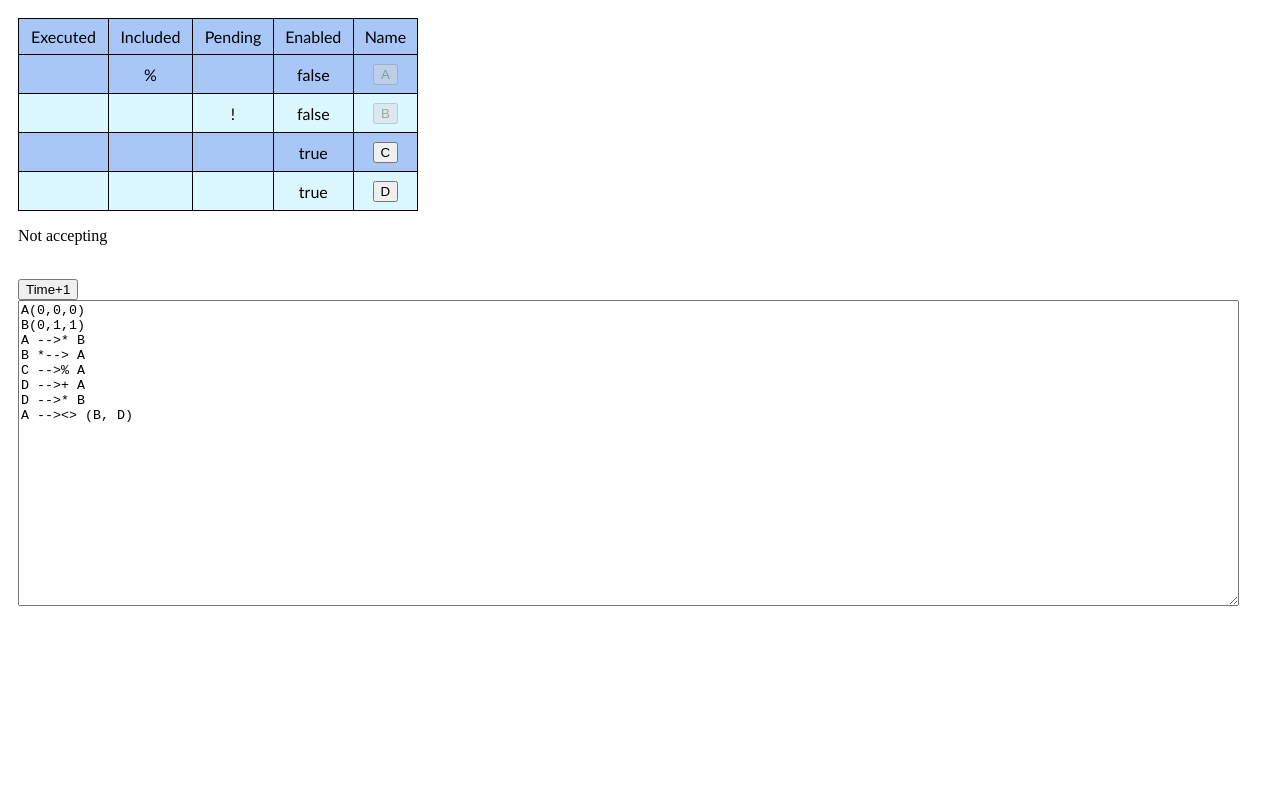
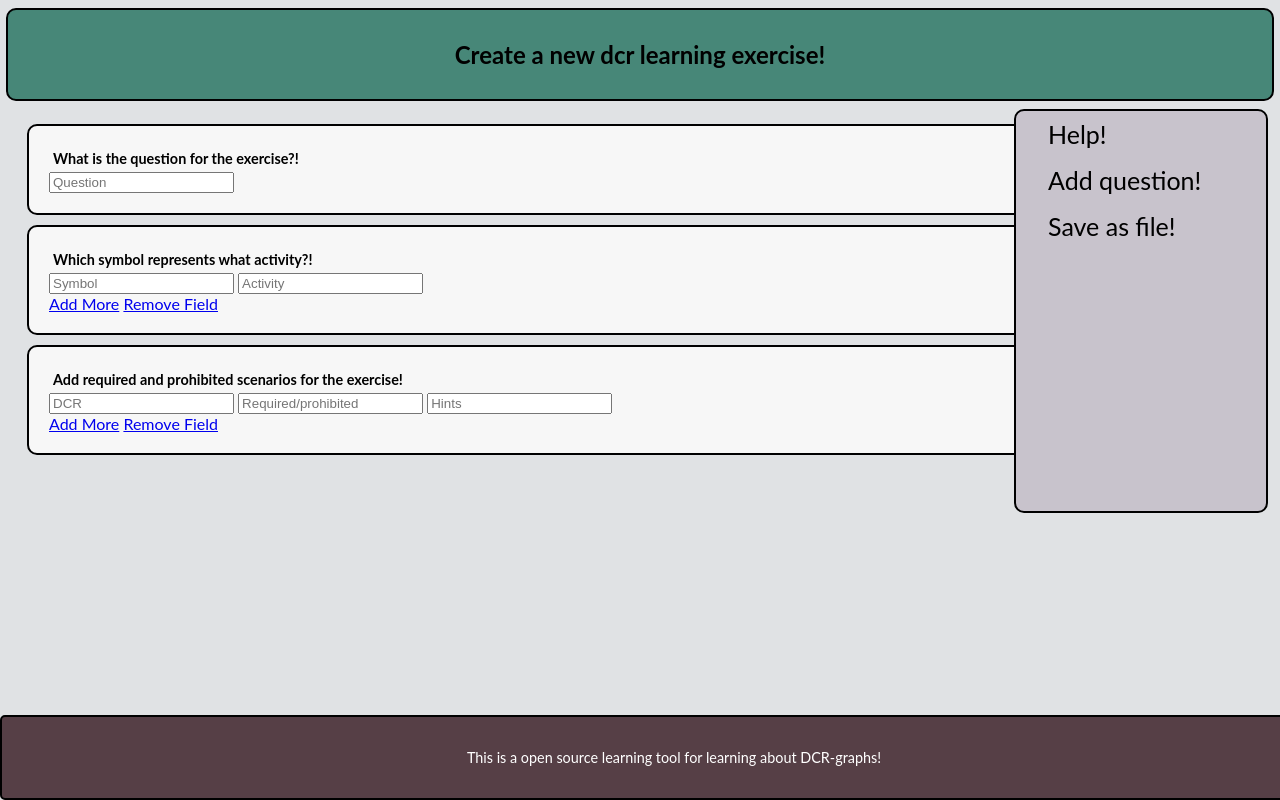
Before and after one commit to tslaats/SEA2021, a plain HTML site: page creator.html in a window 1280 px wide. Drawn offline with Linux system fonts and the light colour scheme.

Commit message:
Beginning of creater interface

```diff
--- a/creator.html
+++ b/creator.html
@@ -1,12 +1,109 @@
-<!doctype html>
+<!DOCTYPE html>
 <html lang="en">
+
 <head>
+  <title>JavaScript DCR Graphs Engine</title>
   <meta charset="utf-8">
-  <title>JavaScript DCR Graphs Engine</title>
   <meta name="description" content="JavaScript DCR Graphs Engine">
   <meta name="author" content="Tijs Slaats">
-  <link rel="stylesheet" href="css/styles.css?v=1.0">
+  <meta name="viewport" content="width=device-width, initial-scale=1">
+  <style>
+    body {
+      font-family: "Lato", sans-serif;
+      margin: 8px 6px 8px 6px;
+      background-color: #e0e2e4;
+      overflow-y: scroll;
+    }
+
+    main {
+      padding: 5px;
+      margin: 8px 6px 8px 6px;
+      width: 80%;
+    }
+
+    main>h1,
+    p,
+    .browser {
+      margin: 10px;
+      padding: 20px;
+    }
+
+    .header {
+      padding: 10px 16px;
+      background: #478778;
+      color: black;
+      text-align: center;
+      border: 2px solid black;
+      border-radius: 10px;
+    }
+    .sidenav {
+      height: 50%;
+      width: 250px;
+      position: fixed;
+      z-index: 1;
+      top: 10;
+      right: 0;
+      background-color: #c8c3cc;
+      overflow-x: hidden;
+      transition: 0.5s;
+      margin: 8px 12px 8px 6px;
+      border: 2px solid black;
+      border-radius: 10px;
+
+    }
+
+    .sidenav a {
+      padding: 8px 8px 8px 32px;
+      text-decoration: none;
+      font-size: 25px;
+      color: black;
+      display: block;
+      transition: 0.3s;
+    }
+
+    .sidenav a:hover {
+      color: #f1f1f1;
+    }
+
+    .footer {
+      position: fixed;
+      left: 0;
+      bottom: 0;
+      width: 100%;
+      background-color: #563f46;
+      color: white;
+      text-align: center;
+      border: 2px solid black;
+      border-radius: 5px;
+      padding: 8px 8px 8px 32px;
+    }
+
+    .browser {
+      background: #F7F7F7;
+      width: 95%;
+      border: 2px solid black;
+      border-radius: 10px;
+    }
+
+    .browser>h2,
+    p {
+      margin: 4px;
+      font-size: 90%;
+    }
+
+
+    @media screen and (max-height: 450px) {
+      .sidenav {
+        padding-top: 15px;
+      }
+
+      .sidenav a {
+        font-size: 18px;
+      }
+    }
+  </style>
 </head>
+
 <body>
   <script src="js/lodash.js"></script>
   <script src="js/jQuery.js"></script>
@@ -15,24 +112,162 @@
   <script src="js/dcr_parser.js"></script>
   <script src="js/GUI.js"></script>
 
-  <table id="task-table"></table>
-  <p id="accepting"></p>
-  <br />
 
-  <button id="btn-time">Time+1</button>&nbsp;
-  <br />
 
-  <textarea id="ta-dcr" rows="20" cols="150">
-A(0,0,0)
-B(0,1,1)
-A -->* B
-B *--> A
-C -->% A
-D -->+ A
-D -->* B
-A --><> (B, D)
-  </textarea>
-  <p id="parse-error"></p>
+  <div class="header">
+    <h2>Create a new dcr learning exercise!</h2>
+  </div>
+
+
+  <div id="mySidenav" class="sidenav">
+
+    <a href="#">Help!</a>
+    <a href="#">Add question!</a>
+    <a href="#">Save as file!</a>
+
+  </div>
+
+  <main>
+    <article class="browser">
+      <h2>What is the question for the exercise?!</h2>
+
+      <input type="text" id="question" name="question" placeholder="Question">
+    </article>
+
+    <article class="browser">
+      <h2>Which symbol represents what activity?!</h2>
+      <form class="form-inline">
+        <div id="activity">
+          <input type="text" id="sym" name="sym" size="20" placeholder="Symbol">
+
+          <input type="text" name="act" name="act" size="20" placeholder="Activity">
+        </div>
+        <div class="controls">
+          <a href="#" id="add_more_fields">Add More</a>
+          <a href="#" id="remove_fields">Remove Field</a>
+        </div>
+
+      </form>
+    </article>
+
+    <article class="browser">
+      <h2>Add required and prohibited scenarios for the exercise!</h2>
+      <form class="form-inline">
+        <div id="scenarios">
+          <input type="text" name="dcr" id="dcr" size="20" placeholder="DCR">
+
+          <input type="text" name="req" id="req" size="20" placeholder="Required/prohibited">
+
+          <input type="text" name="hints" id="hints" size="20" placeholder="Hints">
+
+        </div>
+        <div class="controls">
+          <a href="#" id="more_fields">Add More</a>
+          <a href="#" id="less_fields">Remove Field</a>
+        </div>
+
+      </form>
+    </article>
+
+  </main>
+
+
+
+  <div class="footer">
+    <p>This is a open source learning tool for learning about DCR-graphs!</p>
+  </div>
 
 </body>
+
 </html>
+
+
+<script>
+
+
+
+  var activity = document.getElementById('activity');
+
+  var add_more_fields = document.getElementById('add_more_fields');
+  var remove_fields = document.getElementById('remove_fields');
+
+  add_more_fields.onclick = function () {
+    var newField = document.createElement('input');
+    newField.setAttribute('type', 'text');
+    newField.setAttribute('name', 'sym');
+    newField.setAttribute('id', 'sym');
+    newField.setAttribute('size', 20);
+    newField.setAttribute('placeholder', 'Symbol');
+
+    var newField1 = document.createElement('input');
+    newField1.setAttribute('type', 'text');
+    newField1.setAttribute('name', 'act');
+    newField1.setAttribute('id', 'act');
+    newField1.setAttribute('size', 20);
+    newField1.setAttribute('placeholder', 'Activity');
+
+    var br = document.createElement("br");
+
+    activity.appendChild(br);
+    activity.appendChild(newField);
+    activity.appendChild(newField1);
+
+  }
+
+  remove_fields.onclick = function () {
+    var input_tags = activity.getElementsByTagName('input');
+    if (input_tags.length > 2) {
+      activity.removeChild(input_tags[(input_tags.length) - 1]);
+      activity.removeChild(input_tags[(input_tags.length) - 1]);
+    }
+  }
+
+  var scenarios = document.getElementById('scenarios');
+
+  var more_fields = document.getElementById('more_fields');
+  var less_fields = document.getElementById('less_fields');
+
+  more_fields.onclick = function () {
+    var newField = document.createElement('input');
+    newField.setAttribute('type', 'text');
+    newField.setAttribute('name', 'dcr');
+    newField.setAttribute('id', 'dcr');
+    newField.setAttribute('size', 20);
+    newField.setAttribute('placeholder', 'DCR');
+
+    var newField1 = document.createElement('input');
+    newField1.setAttribute('type', 'text');
+    newField1.setAttribute('name', 'req');
+    newField1.setAttribute('id', 'req');
+    newField1.setAttribute('size', 20);
+    newField1.setAttribute('placeholder', 'Required/prohibited');
+
+    var newField2 = document.createElement('input');
+    newField2.setAttribute('type', 'text');
+    newField2.setAttribute('name', 'hints');
+    newField2.setAttribute('id', 'hints');
+    newField2.setAttribute('size', 20);
+    newField2.setAttribute('placeholder', 'Hints');
+
+    var br = document.createElement("br");
+
+    scenarios.appendChild(br);
+    scenarios.appendChild(newField);
+    scenarios.appendChild(newField1);
+    scenarios.appendChild(newField2);
+
+  }
+
+  less_fields.onclick = function () {
+    var input_tags = scenarios.getElementsByTagName('input');
+    if (input_tags.length > 3) {
+      scenarios.removeChild(input_tags[(input_tags.length) - 1]);
+      scenarios.removeChild(input_tags[(input_tags.length) - 1]);
+      scenarios.removeChild(input_tags[(input_tags.length) - 1]);
+
+    }
+  }
+
+
+
+</script>
```
